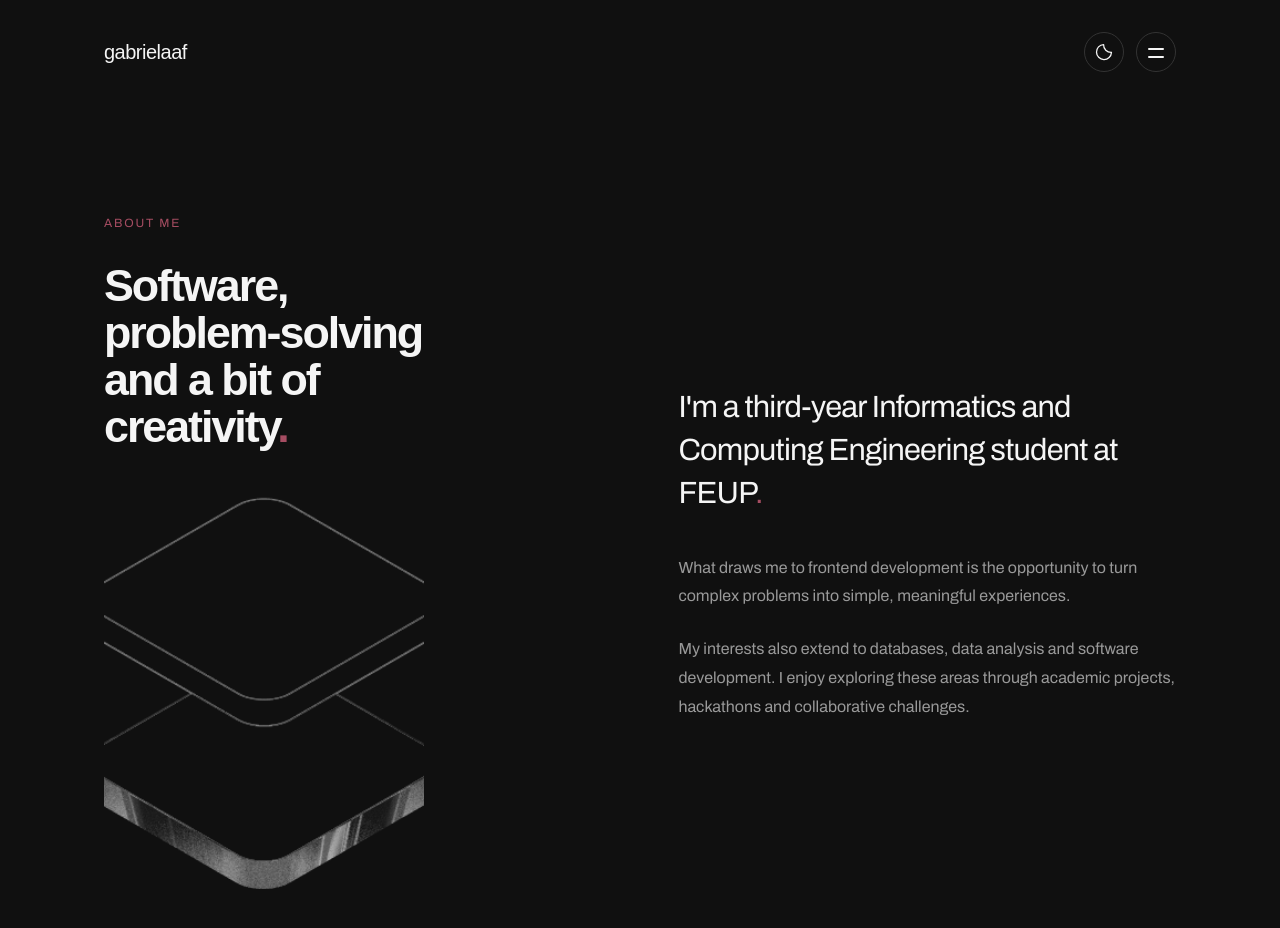
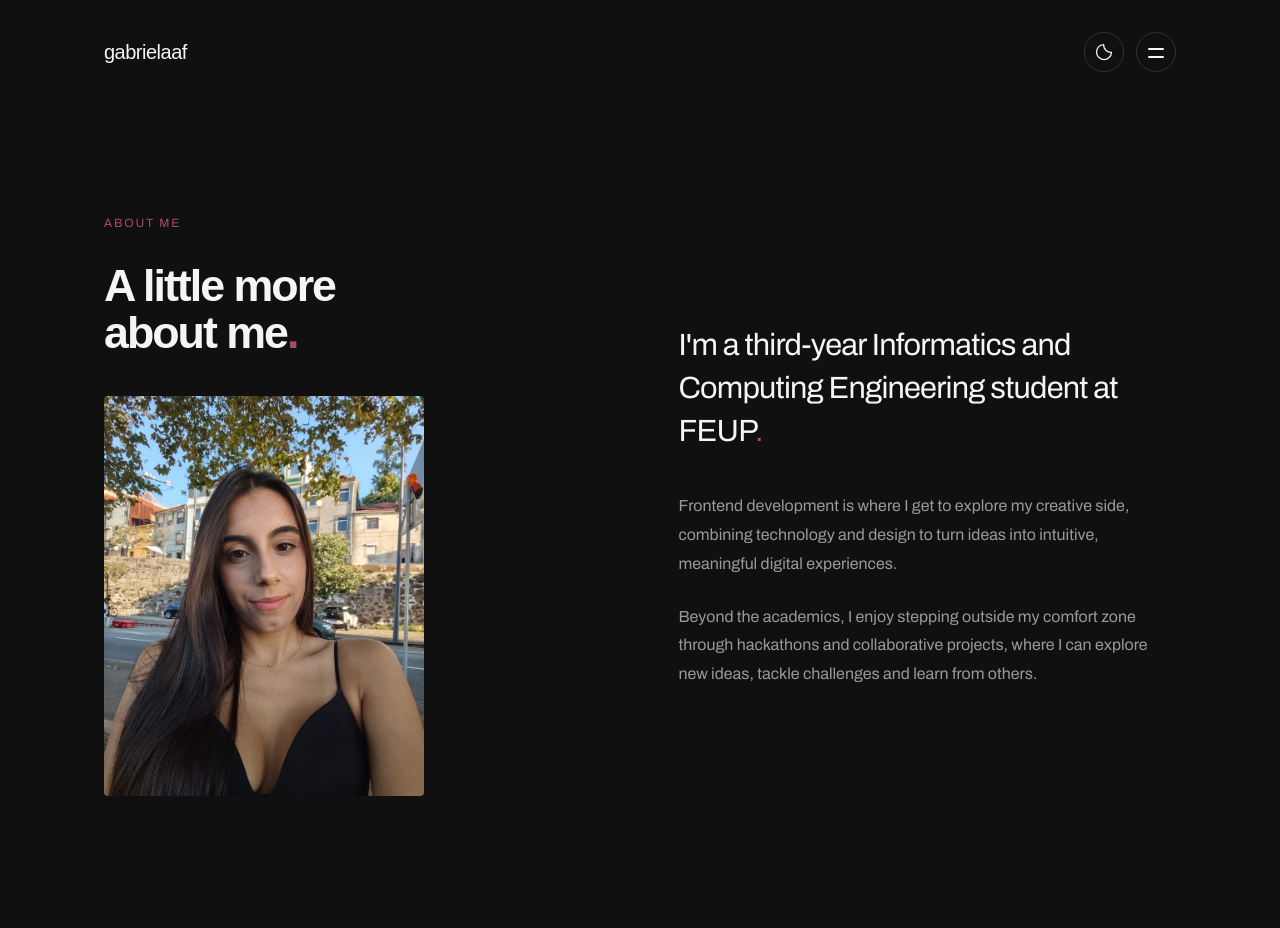
Before and after one commit to gabriielaaf/myportfolio, a React (Vite) app: page /about in a window 1280 px wide. Shown: the top 928 px of the page. Built offline with nearby package versions, Linux system fonts and the light colour scheme; a web font is replaced by a local one.

Commit message:
update about me page

```diff
--- a/src/components/navigation/NavigationMenu.tsx
+++ b/src/components/navigation/NavigationMenu.tsx
@@ -3,7 +3,7 @@ import { Link } from "react-router";
 import styles from "./NavigationMenu.module.css";
 
 const navigationLinks = [
-  { label: "About", href: "/about" },
+  { label: "About Me", href: "/about" },
   { label: "Work", href: "#work" },
   { label: "Experience", href: "#experience" },
   { label: "Beyond the Code", href: "#beyond-the-code" },
--- a/src/components/sections/About.module.css
+++ b/src/components/sections/About.module.css
@@ -55,21 +55,21 @@
   color: var(--accent);
 }
 
+/* Portrait */
+
 .portrait {
   width: min(100%, 320px);
   margin-top: 2.5rem;
-
   overflow: hidden;
+  border-radius: 4px;
 }
 
 .portrait img {
   display: block;
-
   width: 100%;
   aspect-ratio: 4 / 5;
-
   object-fit: cover;
-  filter: grayscale(100%);
+  object-position: center 35%;
 }
 
 .right {
--- a/src/components/sections/About.tsx
+++ b/src/components/sections/About.tsx
@@ -1,5 +1,5 @@
 import styles from "./About.module.css";
-import portrait from "../../assets/hero.png";
+import portrait from "../../assets/gabrielaportfolio.jpeg";
 
 function About() {
   return (
@@ -11,13 +11,9 @@ function About() {
           <span className={styles.label}>ABOUT ME</span>
 
           <h2 className={styles.title}>
-            Software,
+            A little more
             <br />
-            problem-solving
-            <br />
-            and a bit of
-            <br />
-            creativity<span className={styles.accent}>.</span>
+            about me<span className={styles.accent}>.</span>
           </h2>
 
           <div className={styles.portrait}>
@@ -38,17 +34,11 @@ function About() {
 
           <div className={styles.description}>
             <p>
-              What draws me to frontend development is
-              the opportunity to turn complex problems
-              into simple, meaningful experiences.
+              Frontend development is where I get to explore my creative side, combining technology and design to turn ideas into intuitive, meaningful digital experiences.
             </p>
 
             <p>
-              My interests also extend to databases,
-              data analysis and software development.
-              I enjoy exploring these areas through
-              academic projects, hackathons and
-              collaborative challenges.
+              Beyond the academics, I enjoy stepping outside my comfort zone through hackathons and collaborative projects, where I can explore new ideas, tackle challenges and learn from others.
             </p>
           </div>
         </div>
```
Also changed, not shown: src/assets/gabrielaportfolio.jpeg (added).
